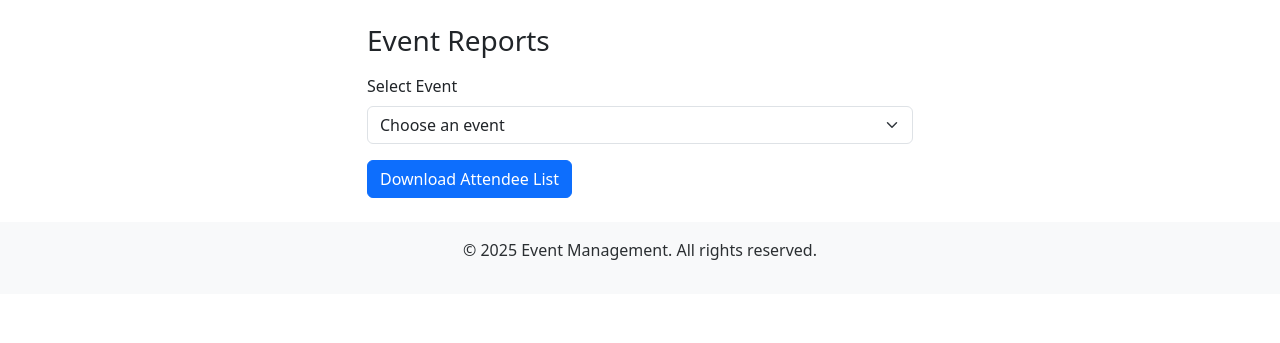
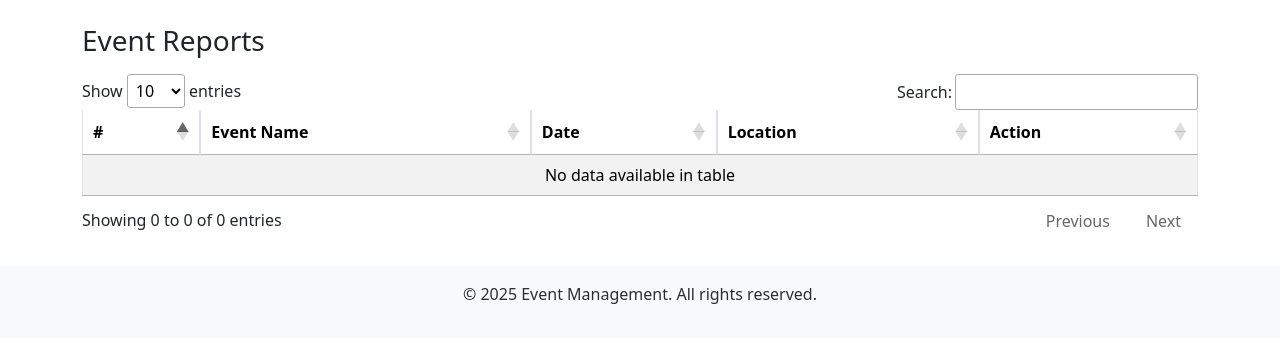
Before and after one commit to rajesh-mondal/event-management, a PHP site: page /event_reports.php in a window 1280 px wide. Shown: the part 56-399 px from the top of the page. Run offline with PHP 8.4, Linux system fonts and the light colour scheme; the visitor is signed in with stand-in values (Sample User, id 1); data that the repository does not hold is empty; some libraries are stand-ins or nearby versions.

Commit message:
Added DataTables for enhanced attendee list management

```diff
--- a/event_reports.php
+++ b/event_reports.php
@@ -3,39 +3,68 @@
 require_once 'db/db.php';
 session_start();
 
-// echo "Session Role: " . ($_SESSION['role'] ?? 'Not Set') . "<br>";
-// echo "Session User ID: " . ($_SESSION['user_id'] ?? 'Not Set') . "<br>";
-
-if ( !isset( $_SESSION['user_id'] ) || !isset( $_SESSION['role'] ) || strtolower( $_SESSION['role'] ) !== 'admin' ) {
-    die( "Access denied. Admins only." );
+if (!isset($_SESSION['user_id']) || !isset($_SESSION['role']) || strtolower($_SESSION['role']) !== 'admin') {
+    die("Access denied. Admins only.");
 }
 
-$eventsQuery = "SELECT id, name FROM events";
-$eventsResult = $conn->query( $eventsQuery );
+$eventsQuery = "SELECT * FROM events ORDER BY event_date";
+$eventsResult = $conn->query($eventsQuery);
 ?>
 
 <?php include 'includes/header.php'; ?>
 
+<!-- DataTables CSS -->
+<link rel="stylesheet" href="https://cdn.datatables.net/1.13.6/css/jquery.dataTables.min.css">
+
 <div class="container my-4">
-    <div class="row justify-content-center">
-        <div class="col-12 col-md-6">
-        <h3 class="mb-3">Event Reports</h3>
-            <form method="POST" action="download_report.php">
-                <div class="mb-3">
-                    <label for="event_id" class="form-label">Select Event</label>
-                    <select class="form-select" id="event_id" name="event_id" required>
-                        <option value="" disabled selected>Choose an event</option>
-                        <?php while ( $event = $eventsResult->fetch_assoc() ): ?>
-                            <option value="<?php echo $event['id']; ?>">
-                                <?php echo htmlspecialchars( $event['name'] ); ?>
-                            </option>
-                        <?php endwhile; ?>
-                    </select>
-                </div>
-                <button type="submit" class="btn btn-primary">Download Attendee List</button>
-            </form>
-        </div>
+    <h3 class="mb-3">Event Reports</h3>
+    <div class="table-responsive">
+        <table id="eventTable" class="table table-striped table-bordered">
+            <thead>
+                <tr>
+                    <th>#</th>
+                    <th>Event Name</th>
+                    <th>Date</th>
+                    <th>Location</th>
+                    <th>Action</th>
+                </tr>
+            </thead>
+            <tbody>
+                <?php
+                $serial = 1;
+                while ($event = $eventsResult->fetch_assoc()):
+                ?>
+                    <tr>
+                        <td><?= $serial++; ?></td>
+                        <td><?= htmlspecialchars($event['name']); ?></td>
+                        <td><?= date("j M Y", strtotime($event['event_date'])); ?></td>
+                        <td><?=$event['location'];?></td>
+                        <td>
+                            <form method="POST" action="download_report.php" class="d-inline">
+                                <input type="hidden" name="event_id" value="<?= $event['id']; ?>">
+                                <button type="submit" class="btn btn-primary btn-sm">Download Attendees</button>
+                            </form>
+                        </td>
+                    </tr>
+                <?php endwhile; ?>
+            </tbody>
+        </table>
     </div>
 </div>
 
+<!-- jQuery and DataTables JS -->
+<script src="https://code.jquery.com/jquery-3.6.0.min.js"></script>
+<script src="https://cdn.datatables.net/1.13.6/js/jquery.dataTables.min.js"></script>
+
+<script>
+$(document).ready(function() {
+    $('#eventTable').DataTable({
+        "paging": true,
+        "searching": true,
+        "ordering": true,
+        "info": true
+    });
+});
+</script>
+
 <?php include 'includes/footer.php'; ?>
```
Also changed, not shown: index.php (+7 -7 lines).
